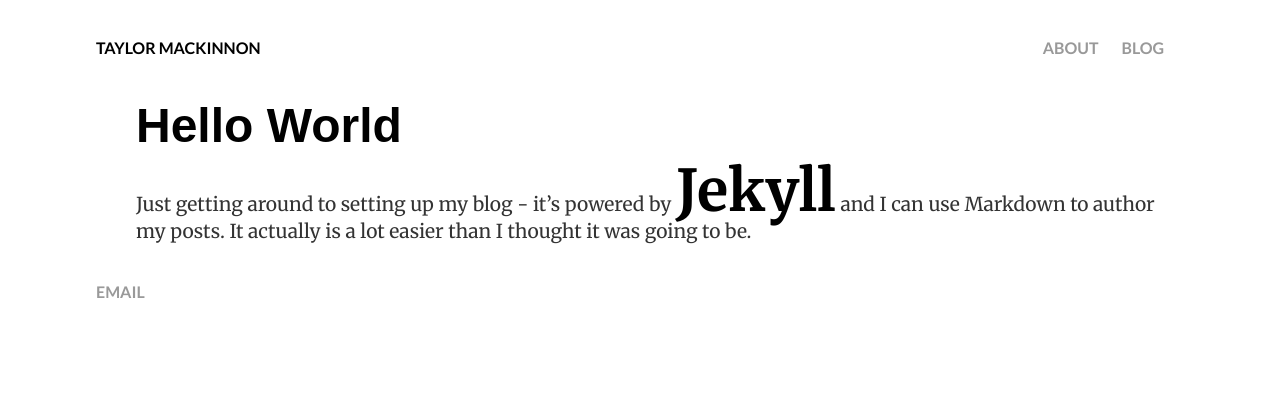
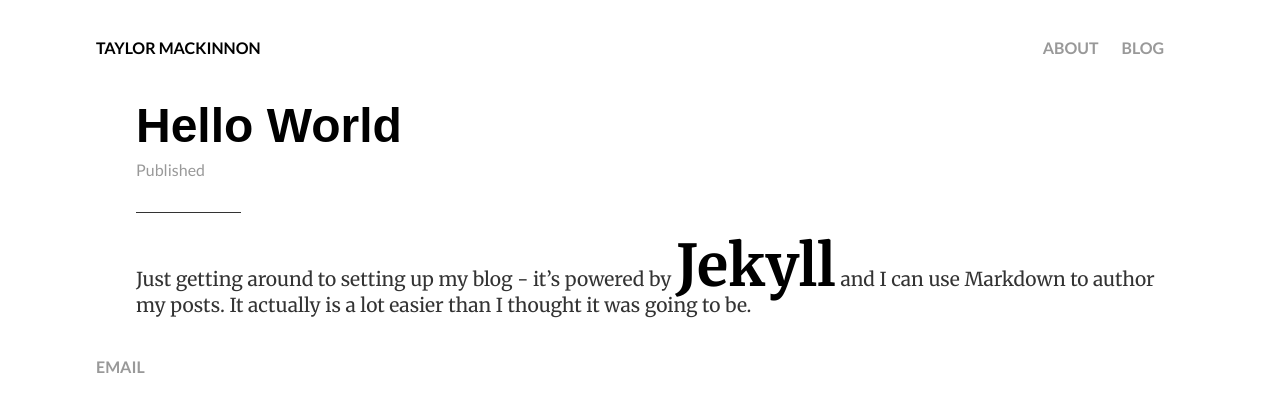
Before and after one commit to taymac/taymac.github.io, a Jekyll site: the page built from index.html, in a window 1280 px wide. Shown: the top 412 px of the page. Built offline with Jekyll 4.4.1, drawn with Linux system fonts in a browser that asks for light colours.

Commit message:
Update index.html

```diff
--- a/index.html
+++ b/index.html
@@ -8,6 +8,7 @@ title: Taylor Mackinnon
                   {% for post in site.posts %}
                     <li>
                       <a href="{{ post.url }}">{{ post.title }}</a>
+                      <p class="meta">Published {{ page.date | date_to_string }}</p>
                       {{ post.excerpt }}
                     </li>
                   {% endfor %}
```
